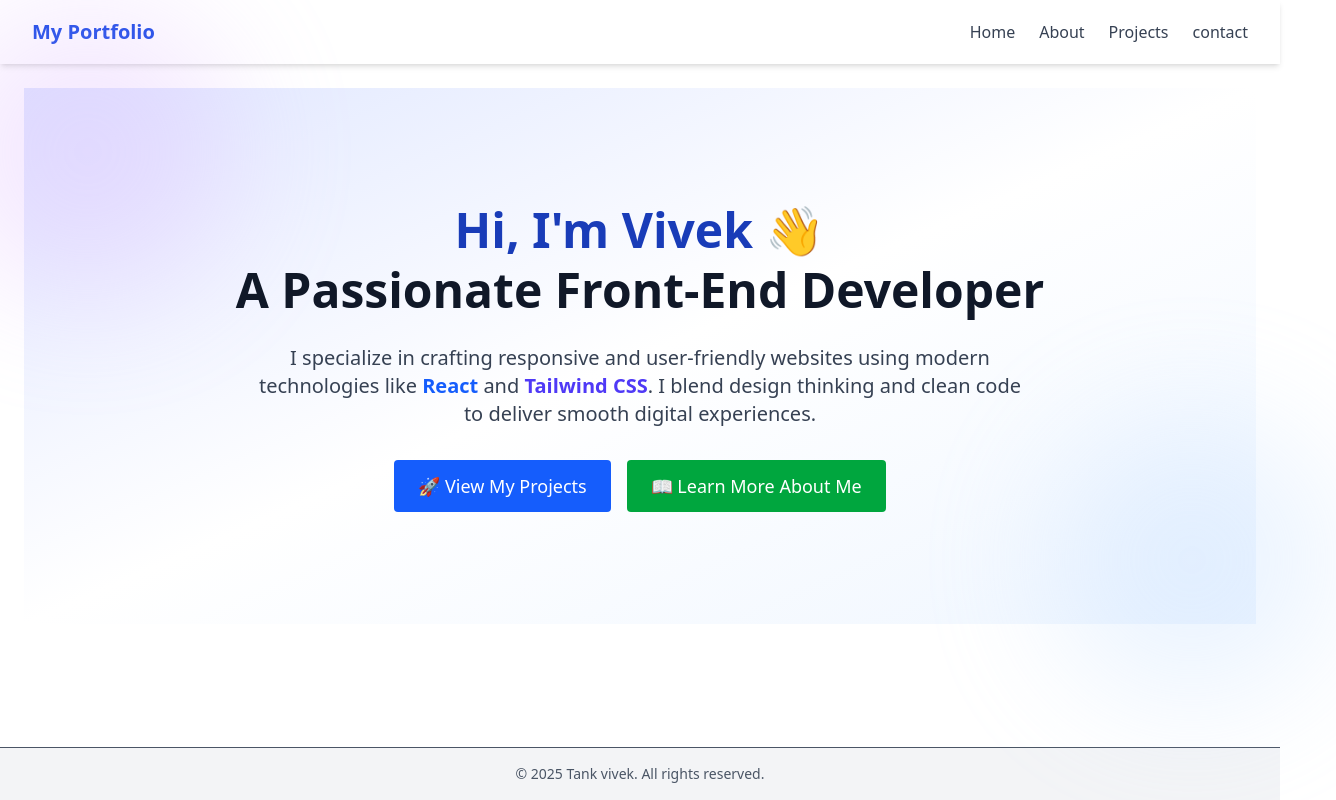
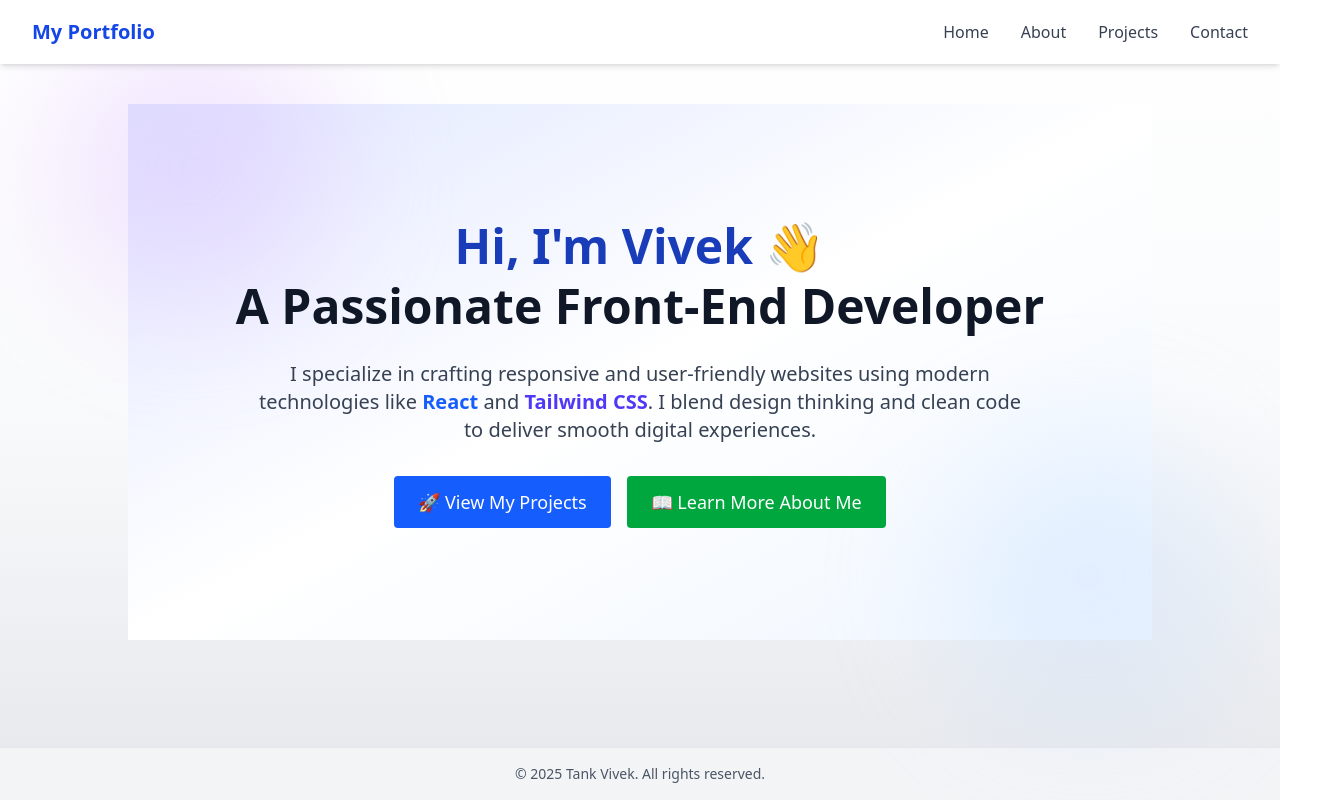
Before and after one commit to tankvivek-code/Portfolio, a React (Vite) app: page / in a window 1280 px wide. Shown: the whole page, 1336 px wide, since content can reach past the window. Built offline with nearby package versions, Linux system fonts and the light colour scheme.

Commit message:
Enhance UI components: initialize AOS in App, improve Header and Footer styles, and fix label casing in menu

```diff
--- a/src/App.jsx
+++ b/src/App.jsx
@@ -9,22 +9,31 @@ import NotFoundPage from "./pages/NotFoundPage";
 import Contact from "./pages/Contact";
 import AOS from "aos";
 import "aos/dist/aos.css";
-
-AOS.init();
+import { useEffect } from "react";
 
 const menu = [
   { path: "/", label: "Home" },
   { path: "/about", label: "About" },
   { path: "/projects", label: "Projects" },
-  { path: "/contact", label: "contact" },
+  { path: "/contact", label: "Contact" },
 ];
 
 function App() {
+  useEffect(() => {
+    AOS.init({
+      duration: 700,
+      offset: 100,
+      easing: "ease-in-out",
+      once: true,
+    });
+  }, []);
+
   return (
     <AppProvider>
-      <div className="min-h-screen flex flex-col bg-white text-black">
+      <div className="min-h-screen flex flex-col bg-gradient-to-b from-white via-gray-50 to-gray-200 text-gray-800 dark:from-gray-900 dark:via-gray-800 dark:to-gray-900 dark:text-white transition-colors duration-500">
         <Header menu={menu} />
-        <main className="flex-grow p-6">
+
+        <main className="flex-grow px-6 py-10 sm:px-10 md:px-16 lg:px-24 xl:px-32 animate-fadeIn">
           <Routes>
             <Route path="/" element={<Home />} />
             <Route path="/about" element={<About />} />
@@ -33,6 +42,7 @@ function App() {
             <Route path="*" element={<NotFoundPage />} />
           </Routes>
         </main>
+
         <Footer />
       </div>
     </AppProvider>
--- a/src/components/Footer.jsx
+++ b/src/components/Footer.jsx
@@ -1,7 +1,7 @@
 const Footer = () => {
   return (
-    <footer className="bg-gray-100 text-center p-4 text-sm text-gray-600 border-t mt-6">
-      © {new Date().getFullYear()} Tank vivek. All rights reserved.
+    <footer className="bg-gray-100 dark:bg-gray-900 text-center p-4 text-sm text-gray-600 dark:text-gray-400 border-t border-gray-200 dark:border-gray-700 mt-8">
+      © {new Date().getFullYear()} Tank Vivek. All rights reserved.
     </footer>
   );
 };
--- a/src/components/Header.jsx
+++ b/src/components/Header.jsx
@@ -5,17 +5,22 @@ const Header = ({ menu }) => {
   const [isOpen, setIsOpen] = useState(false);
 
   return (
-    <header className="bg-white shadow-md">
+    <header className="bg-white dark:bg-gray-900 shadow-md sticky top-0 z-50">
       <div className="max-w-7xl mx-auto px-4 sm:px-6 lg:px-8">
         <div className="flex justify-between items-center h-16">
-          <div className="text-xl font-bold text-blue-700">My Portfolio</div>
+          <Link
+            to="/"
+            className="text-xl font-bold text-blue-700 dark:text-white"
+          >
+            My Portfolio
+          </Link>
 
-          <nav className="hidden md:flex gap-6 items-center">
+          <nav className="hidden md:flex gap-8 items-center">
             {menu.map((item) => (
               <Link
                 key={item.path}
                 to={item.path}
-                className="text-gray-700 hover:text-blue-600 font-medium transition"
+                className="text-gray-700 dark:text-gray-200 hover:text-blue-600 dark:hover:text-blue-400 font-medium transition-colors duration-200"
               >
                 {item.label}
               </Link>
@@ -25,7 +30,8 @@ const Header = ({ menu }) => {
           <div className="md:hidden">
             <button
               onClick={() => setIsOpen(!isOpen)}
-              className="text-gray-700 focus:outline-none"
+              aria-label="Toggle Menu"
+              className="text-gray-700 dark:text-gray-200 focus:outline-none"
             >
               <svg
                 className="h-6 w-6"
@@ -55,12 +61,12 @@ const Header = ({ menu }) => {
       </div>
 
       {isOpen && (
-        <div className="md:hidden px-4 pb-4 space-y-2 bg-white shadow">
+        <div className="md:hidden px-4 pb-4 space-y-3 bg-white dark:bg-gray-800 shadow">
           {menu.map((item) => (
             <Link
               key={item.path}
               to={item.path}
-              className="block text-gray-700 hover:text-blue-600 font-medium transition"
+              className="block text-gray-700 dark:text-gray-200 hover:text-blue-600 dark:hover:text-blue-400 font-medium transition"
               onClick={() => setIsOpen(false)}
             >
               {item.label}
```
